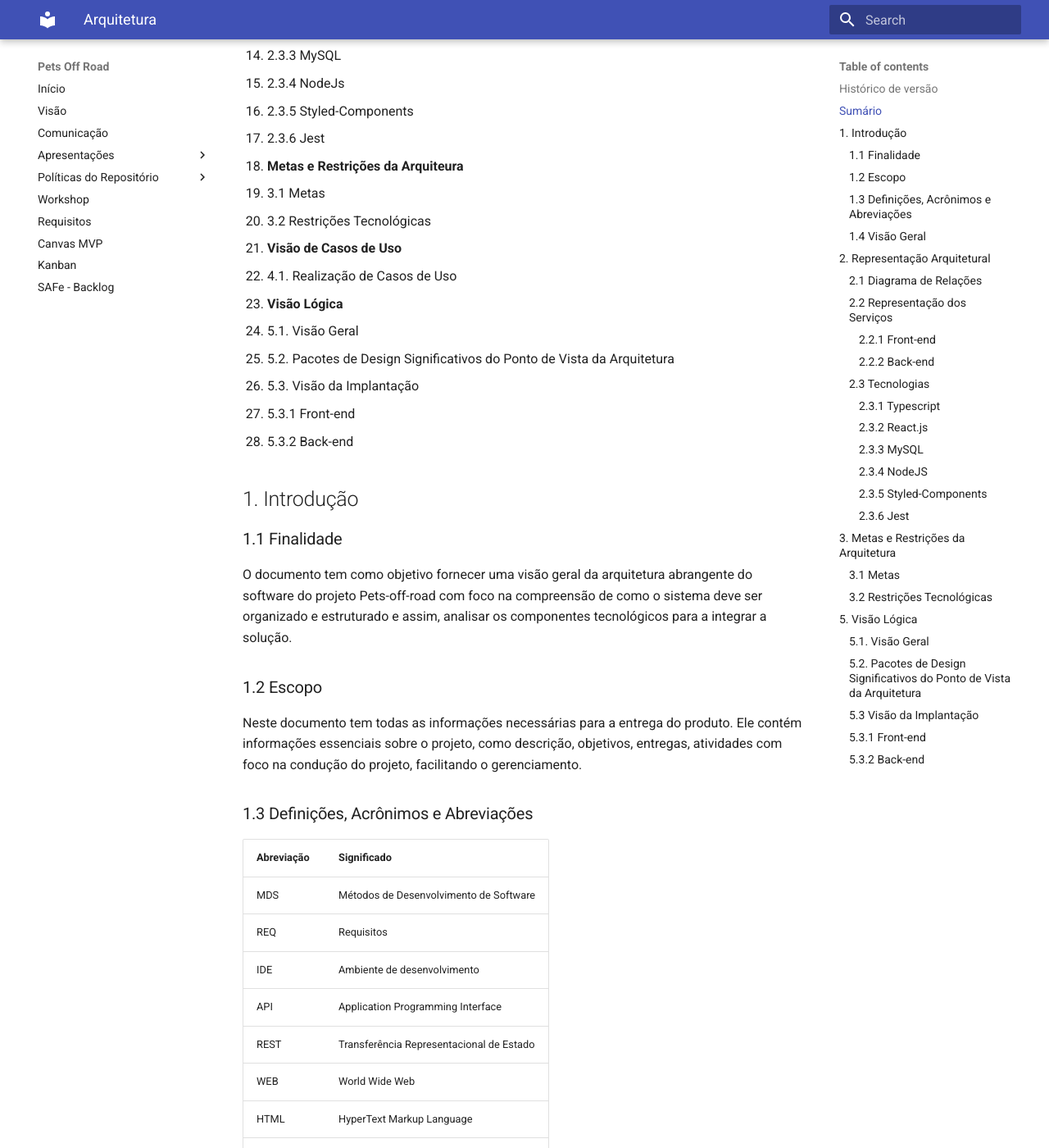
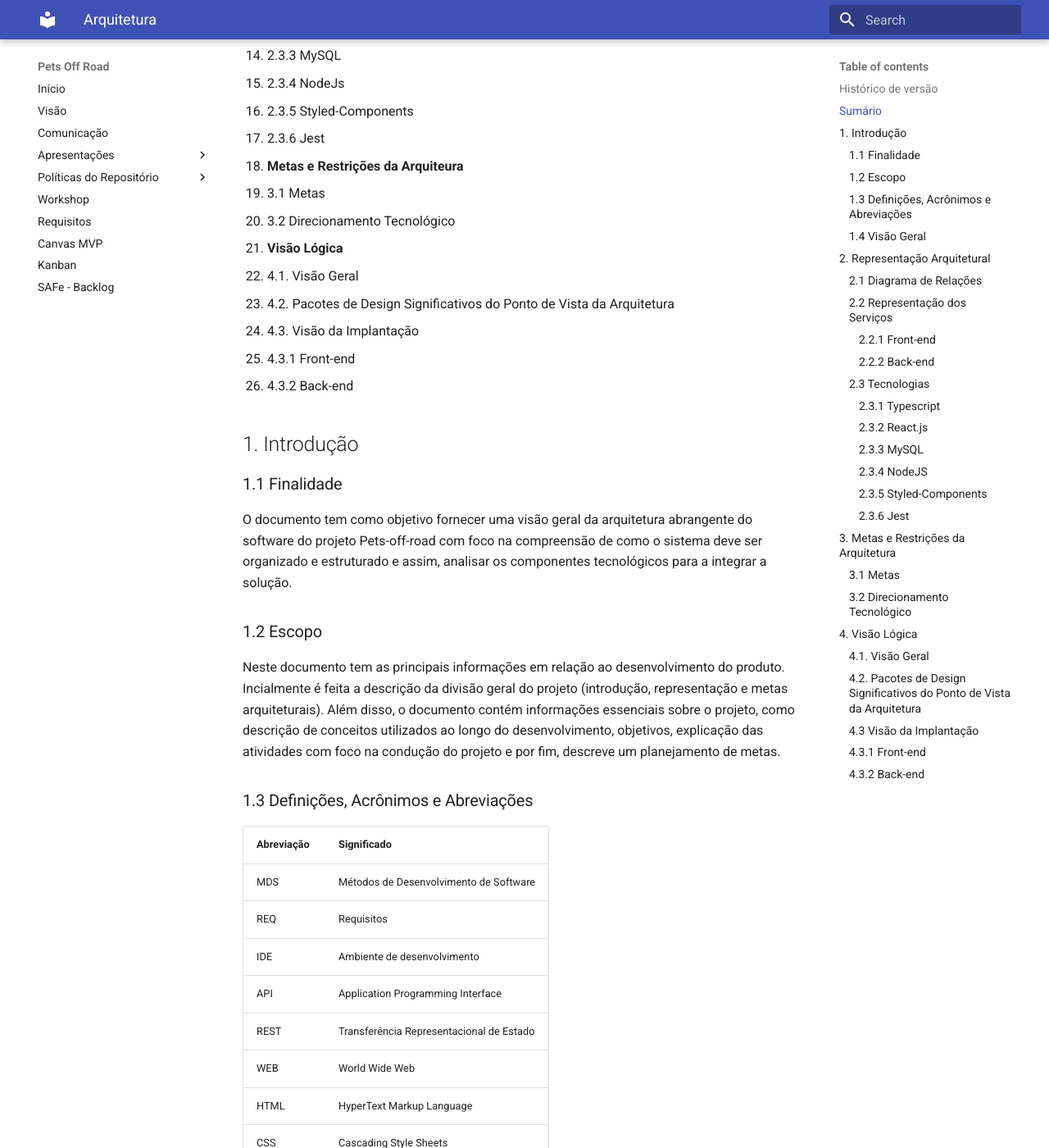
Before and after one commit to mdsreq-fga-unb/2022.1-pets-off-road, an MkDocs documentation site: the page built from docs/produto/arquitetura/Arquitetura.md, in a window 1280 px wide and 1400 px high, scrolled down 864 px. Shown: the whole window at 82% size. Built offline with MkDocs 1.6.1 and Material for MkDocs 9.7.7, drawn with Linux system fonts in a browser that asks for light colours; some of the changed text lies outside the part shown.

Commit message:
Novas alterações.
Co-authored-by: Jose Filipi <filipiffunb@gmail.com>

```diff
--- a/docs/produto/arquitetura/Arquitetura.md
+++ b/docs/produto/arquitetura/Arquitetura.md
@@ -31,19 +31,15 @@
 3. **Metas e Restrições da Arquiteura**
 
 - 3.1 Metas
-- 3.2 Restrições Tecnológicas
+- 3.2 Direcionamento Tecnológico
 
-4. **Visão de Casos de Uso**
+4. **Visão Lógica**
 
-- 4.1. Realização de Casos de Uso
-
-5. **Visão Lógica**
-
-- 5.1. Visão Geral
-- 5.2. Pacotes de Design Significativos do Ponto de Vista da Arquitetura
-- 5.3. Visão da Implantação
-- 5.3.1 Front-end
-- 5.3.2 Back-end
+- 4.1. Visão Geral
+- 4.2. Pacotes de Design Significativos do Ponto de Vista da Arquitetura
+- 4.3. Visão da Implantação
+- 4.3.1 Front-end
+- 4.3.2 Back-end
 
 ## 1. Introdução
 
@@ -52,7 +48,8 @@ O documento tem como objetivo fornecer uma visão geral da arquitetura abrangent
 
 
 ### 1.2 Escopo
- Neste documento tem todas as informações necessárias para a entrega do produto. Ele contém informações essenciais sobre o projeto, como descrição, objetivos, entregas, atividades com foco na condução do projeto, facilitando o gerenciamento.
+ Neste documento tem as principais informações em relação ao desenvolvimento do produto. Incialmente é feita a descrição da divisão geral do projeto (introdução, representação e metas arquiteturais). Além disso, o documento contém informações essenciais sobre o projeto,
+ como descrição de conceitos utilizados ao longo do desenvolvimento, objetivos, explicação das atividades com foco na condução do projeto e por fim, descreve um planejamento de metas.
 
 
 
@@ -78,17 +75,15 @@ O documento tem como objetivo fornecer uma visão geral da arquitetura abrangent
 | Introdução                        | Descreve informações sobre a finalidade e a organização do documento.                                    |
 | Representação arquitetural        | Representa a arquitetura geral do software.   |
 | Metas e restrições da Arquitetura | Demonstra os requisitos e objetivos do software.               |
-| Visão de casos de uso             | Demonstração dos casos de uso da aplicação.                                                              |
 | Visão lógica                      | Descreve as partes significativas relacionadas ao ponto de vista da arquitetura e a modelagem de design. |
+
 
 ## 2. Representação Arquitetural
 
 ### 2.1 Diagrama de Relações
 
 
-![Diagrama de Relações](imagens/Diagrama_de_relacoes.png)
-
-
+<img width="460" height="300" src="https://github.com/mdsreq-fga-unb/2022.1-pets-off-road/blob/38_arquitetura/docs/imagens/Diagrama_de_relacoes.png?raw=true">
 
 
 ### 2.2 Representação dos Serviços
@@ -144,17 +139,16 @@ Jest utiliza de "matchers" (combinadores) para realizar os testes. Existem diver
 ### 3.1 Metas
 
 
-### 3.2 Restrições Tecnológicas
+### 3.2 Direcionamento Tecnológico
 <ul>
 <li><b>TypeScript</b>: Linguagem de programação a ser utilizada no BackEnd da aplicação.</li>
-<li><b>Nest</b>: Framework utilizada no BackEnd da aplicação, responsável pelas conexões com o banco e pelas regras de negócio</li>
+<li><b>Nest.JS</b>: Framework Node.js utilizada no BackEnd da aplicação, responsável pelas conexões com o banco e pelas regras de negócio</li>
 <li><b>MySQL</b>: Sistema responsável pelo armazenamento e gerência dos dados apresentados à aplicação.</li>
 <li><b>JavaScript</b>: Linguagem de programação específica para desenvolvimento web FrontEnd, juntamente do React.Js</li>
-<li><b>React.js</b>: Framework específico para o FrontEnd da aplicação.</li>
+<li><b>React.js</b>: Framework de JavaScript específico para o FrontEnd da aplicação.</li>
 <li><b>Jest</b>: Plataforma utilizada para testes unitários.</li>
 
-<li><b>Styled-Components</b>:</li>
-<li><b>NodeJS</b>: </li>
+<li><b>NodeJS</b>: Frameworkd de JavaScript direcionado para o desenvolvimento do BackEnd. </li>
 
 </ul>
 
@@ -162,24 +156,23 @@ Jest utiliza de "matchers" (combinadores) para realizar os testes. Existem diver
 
 
 
-## 5. Visão Lógica
+## 4. Visão Lógica
 
-### 5.1. Visão Geral
+### 4.1. Visão Geral
+
+
+### 4.2. Pacotes de Design Significativos do Ponto de Vista da Arquitetura
 
 
 
-### 5.2. Pacotes de Design Significativos do Ponto de Vista da Arquitetura
+### 4.3 Visão da Implantação
 
-
-
-### 5.3 Visão da Implantação
-
-### 5.3.1 Front-end
+### 4.3.1 Front-end
 
 - Diagrama para o FrontEnd
 
 
 
-### 5.3.2 Back-end
+### 4.3.2 Back-end
 
 - Diagrama de Classes - BackEnd
```
